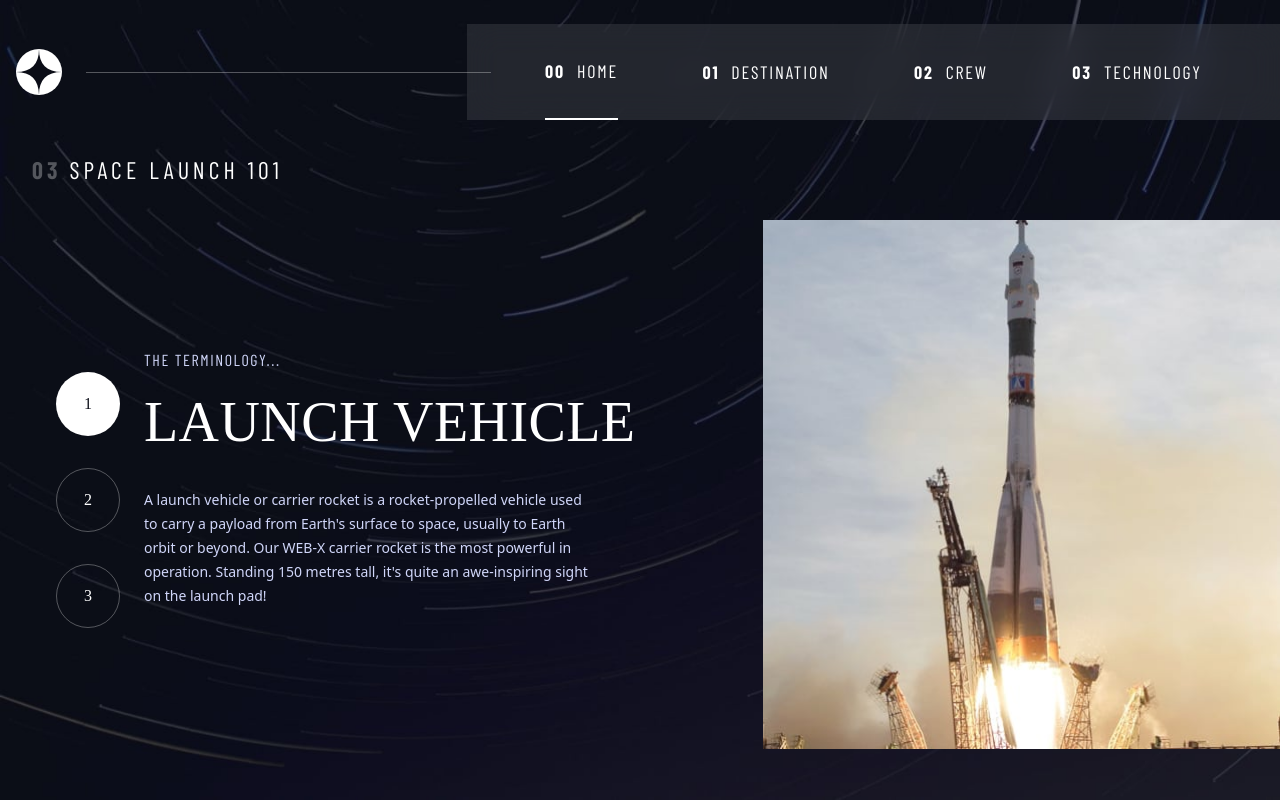
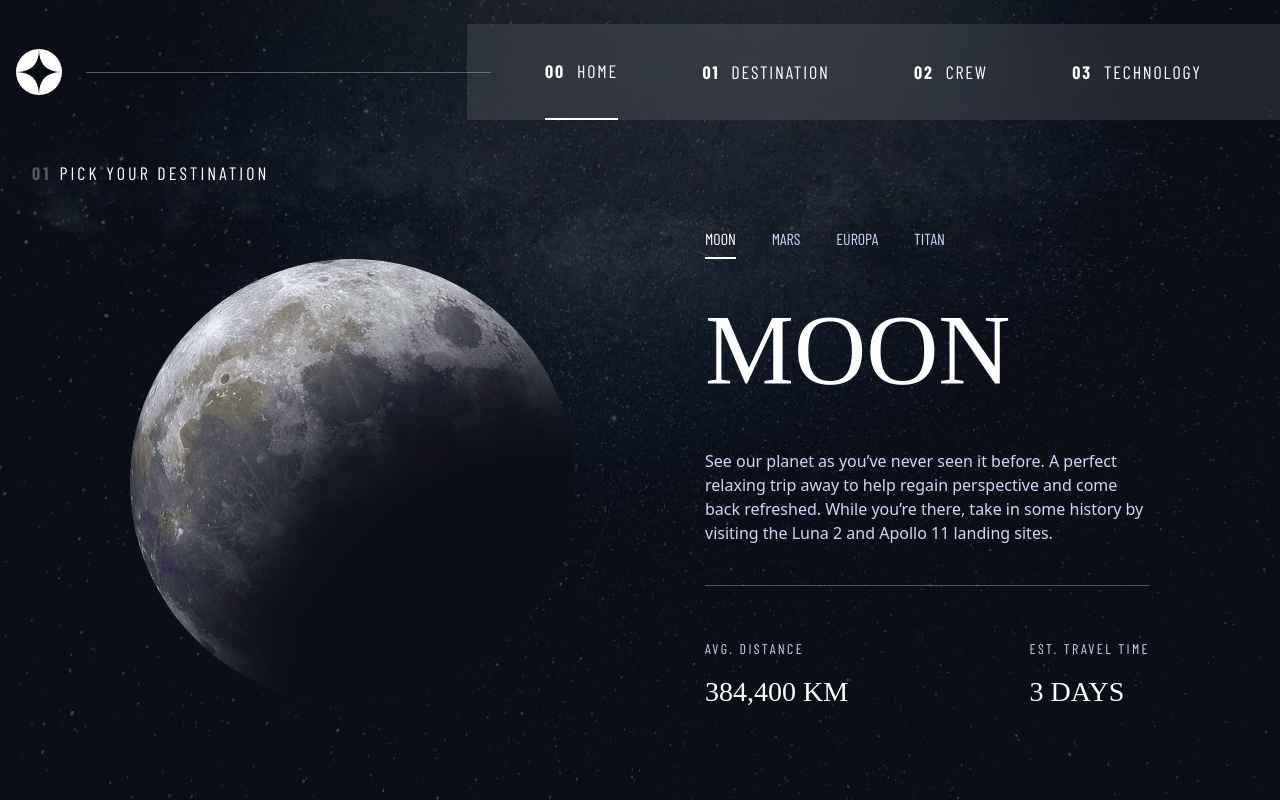
Before and after one commit to Sana-Shabeel/space-tourism-ts, a React (Vite) app: page / in a window 1280 px wide. Built offline with nearby package versions, Linux system fonts and the light colour scheme; a web font is replaced by a local one.

Commit message:
Remove unused classes

```diff
--- a/src/App.tsx
+++ b/src/App.tsx
@@ -7,7 +7,7 @@
 function App() {
   return (
     <main>
-      <Technology />
+      <Destination />
     </main>
   );
 }
--- a/src/pages/Crew.tsx
+++ b/src/pages/Crew.tsx
@@ -61,7 +61,7 @@
                   {data.name}
                 </h2>
               </div>
-              <p className="lg:h-fs600 my-6 text-center text-fs200 font-extralight leading-6 text-lightBlue lg:h-24 lg:w-[27.75rem] lg:text-left">
+              <p className="my-6 text-center text-fs200 font-extralight leading-6 text-lightBlue lg:h-24 lg:w-[27.75rem] lg:text-left">
                 {data.bio}
               </p>
             </div>
--- a/src/pages/Destination.tsx
+++ b/src/pages/Destination.tsx
@@ -48,7 +48,7 @@
               <button
                 className={`${
                   IsActive === item ? "border-b-2 text-white" : ""
-                } tracking-2x box-border border-white pb-2 font-barlowCond text-fs300 font-light uppercase hover:border-b-2 hover:border-gray-600 `}
+                } box-border border-white pb-2 font-barlowCond text-fs300 font-light uppercase hover:border-b-2 hover:border-gray-600 `}
                 onClick={() => pickDestinationHandler(item)}
                 key={idx}
               >
@@ -63,7 +63,7 @@
               <h1 className="my-4 text-center font-bellefair text-fs700 font-light uppercase text-white md:text-fs750 lg:text-left lg:text-fs800">
                 {item.name}
               </h1>
-              <p className="lg:fs400 my-6 text-center text-fs300 font-extralight leading-6 text-lightBlue lg:text-left">
+              <p className="my-6 text-center text-fs300 font-extralight leading-6 text-lightBlue lg:text-left">
                 {item.description}
               </p>
               <div className="my-12 h-[1px] bg-line lg:my-10"></div>
--- a/src/pages/Technology.tsx
+++ b/src/pages/Technology.tsx
@@ -82,7 +82,7 @@
                     {item.name}
                   </h2>
                 </div>
-                <p className="lg:h-fs600 my-6 text-center text-fs200 font-extralight leading-6 text-lightBlue lg:h-24 lg:w-[27.75rem] lg:text-left">
+                <p className="my-6 text-center text-fs200 font-extralight leading-6 text-lightBlue lg:h-24 lg:w-[27.75rem] lg:text-left">
                   {item.description}
                 </p>
               </div>
```
